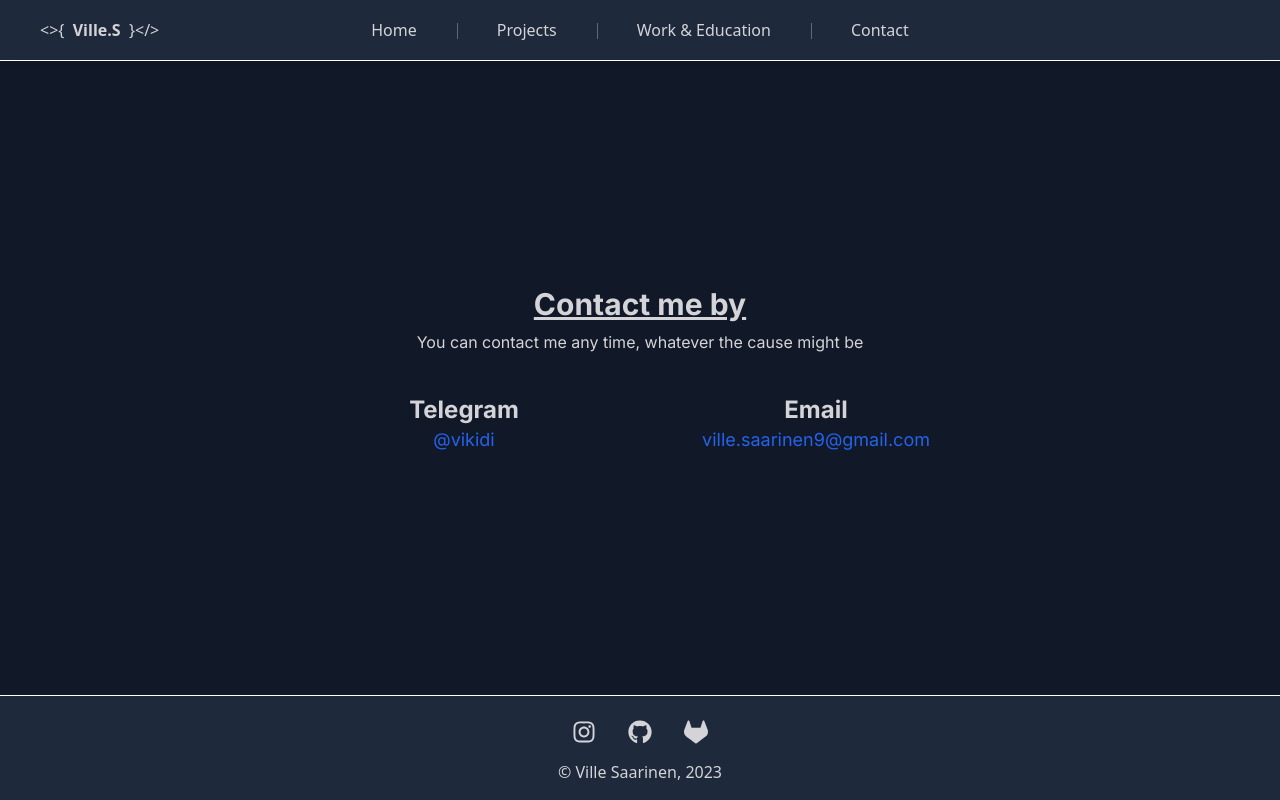
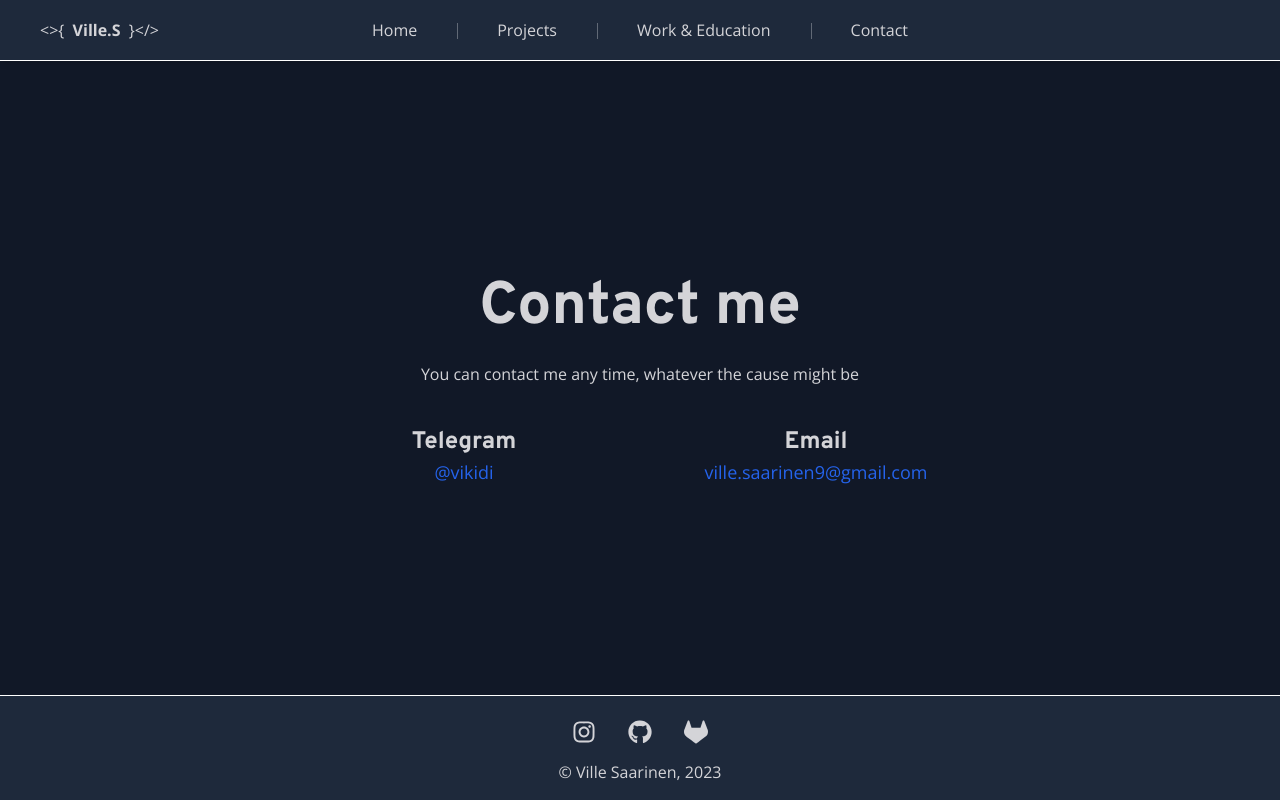
Before and after one commit to vikidi/Homepages-TS, a Next.js app: page /contact in a window 1280 px wide. Built offline with nearby package versions, Linux system fonts and the light colour scheme.

Commit message:
Update fonts

```diff
--- a/src/components/layout.tsx
+++ b/src/components/layout.tsx
@@ -1,20 +1,34 @@
-import { Inter } from "next/font/google";
 import { Navbar } from "./Navbar";
 import Footer from "./footer";
 import { Children } from "@/types";
+import localFont from "next/font/local";
+import { Open_Sans } from "next/font/google";
 
-const inter = Inter({ subsets: ["latin"] });
+// Setup fonts
+const openSans = Open_Sans({
+  subsets: ["latin"],
+  display: "swap",
+  variable: "--font-opensans",
+});
+
+const Overpass = localFont({
+  src: "../fonts/overpass-extrabold.otf",
+  variable: "--font-overpass",
+});
 
 export default function Layout({ children }: Children) {
   return (
-    <>
+    <div
+      id="content"
+      className={`${openSans.variable} ${Overpass.variable} font-sans`}
+    >
       <Navbar />
       <main
-        className={`mt-[60px] flex flex-auto items-center justify-center bg-gray-900 ${inter.className}`}
+        className={`mt-[60px] flex flex-auto items-center justify-center bg-gray-900`}
       >
         {children}
       </main>
       <Footer />
-    </>
+    </div>
   );
 }
--- a/src/components/projectPreview.tsx
+++ b/src/components/projectPreview.tsx
@@ -15,7 +15,7 @@ export default function ProjectPreview(props: ProjectPreviewProps) {
             priority
           />
         </div>
-        <h2 className="pt-2 text-lg font-bold underline sm:text-xl md:text-2xl">
+        <h2 className="pt-2 font-overpass text-lg font-bold sm:text-xl md:text-2xl">
           {props.name}
         </h2>
         <h3 className="mx-6 pb-2 text-sm">{props.secondaryTitle}</h3>
--- a/src/pages/contact.tsx
+++ b/src/pages/contact.tsx
@@ -7,15 +7,17 @@ export default function Contact() {
         <title>{`Contact : <>{ V.S }</>`}</title>
       </Head>
       <div className="container flex h-full w-full flex-col justify-center p-4 text-center text-zinc-300">
-        <h1 className="mb-2 text-2xl font-bold underline lg:text-3xl">
-          Contact me by
+        <h1 className="m-4 text-center font-overpass text-3xl font-bold text-zinc-300 sm:m-6 sm:text-6xl">
+          Contact me
         </h1>
         <p className="mx-6 mb-5 max-lg:text-sm lg:mb-10">
           You can contact me any time, whatever the cause might be
         </p>
         <div className="flex h-full w-full flex-wrap justify-center">
           <div className="mx-5 mb-4 basis-1/4">
-            <h2 className="text-lg font-bold lg:text-2xl">Telegram</h2>
+            <h2 className="font-overpass text-lg font-bold lg:text-2xl">
+              Telegram
+            </h2>
             <a
               href="https://t.me/vikidi"
               target="_blank"
@@ -26,7 +28,9 @@ export default function Contact() {
             </a>
           </div>
           <div className="mx-5 basis-1/4">
-            <h2 className="text-lg font-bold lg:text-2xl">Email</h2>
+            <h2 className="font-overpass text-lg font-bold lg:text-2xl">
+              Email
+            </h2>
             <a
               href="mailto:ville.saarinen9@gmail.com"
               target="_blank"
--- a/src/pages/index.tsx
+++ b/src/pages/index.tsx
@@ -33,7 +33,7 @@ export default function Home() {
             This is my
           </p>
           <h2
-            className="text-md text-center text-zinc-300 md:text-xl"
+            className="text-md text-center font-overpass text-zinc-300 md:text-xl"
             style={{ whiteSpace: "normal" }}
           >
             <Typer
--- a/src/pages/work-n-education.tsx
+++ b/src/pages/work-n-education.tsx
@@ -16,7 +16,7 @@ export default function WorkAndEducation() {
         <title>{`Work & Education : <>{ V.S }</>`}</title>
       </Head>
       <div className="container flex h-full w-full flex-col justify-center p-4 ">
-        <h1 className="m-5 text-center text-2xl font-bold text-zinc-300 sm:m-10 sm:text-3xl">
+        <h1 className="m-5 text-center font-overpass text-3xl font-bold text-zinc-300 sm:m-10 sm:text-5xl">
           Work & Education
         </h1>
         <VerticalTimeline
--- a/src/styles/globals.css
+++ b/src/styles/globals.css
@@ -27,6 +27,7 @@ body {
 }
 
 body,
+#content,
 #__next {
   display: flex;
   flex-direction: column;
--- a/tailwind.config.js
+++ b/tailwind.config.js
@@ -12,6 +12,10 @@ module.exports = {
         'gradient-conic':
           'conic-gradient(from 180deg at 50% 50%, var(--tw-gradient-stops))',
       },
+      fontFamily: {
+        sans: ["var(--font-opensans)"],
+        overpass: ["var(--font-overpass)"],
+      },
     },
   },
   plugins: [],
```
Also changed, not shown: src/fonts/overpass-extrabold.otf (added).
